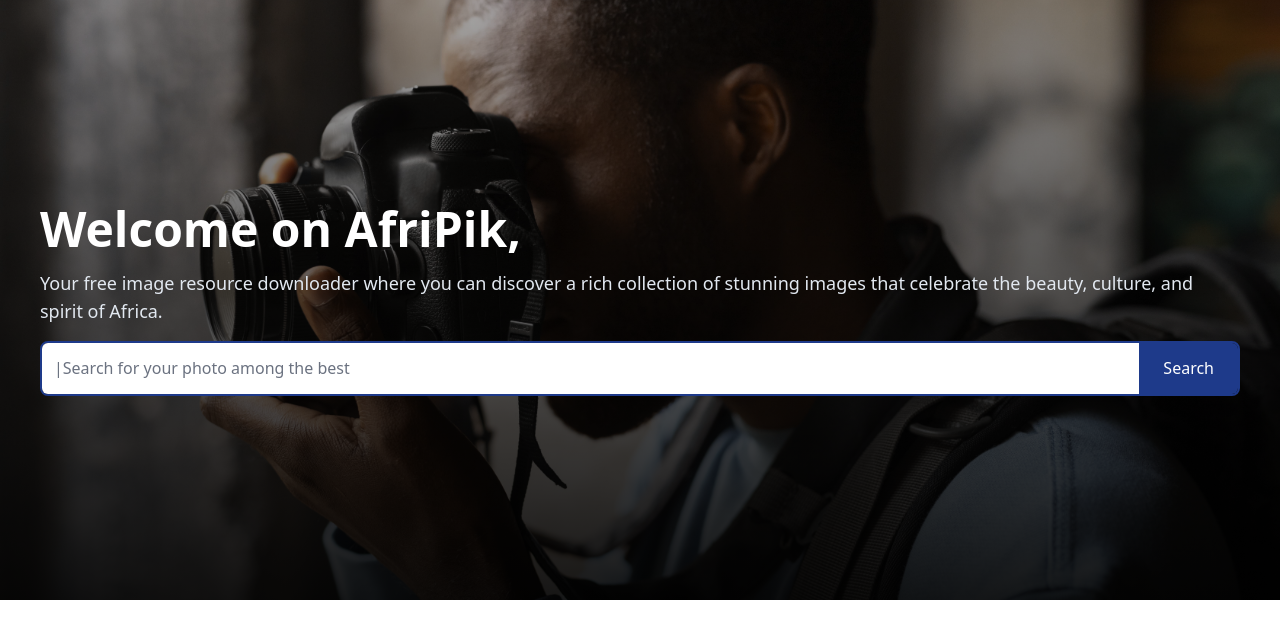
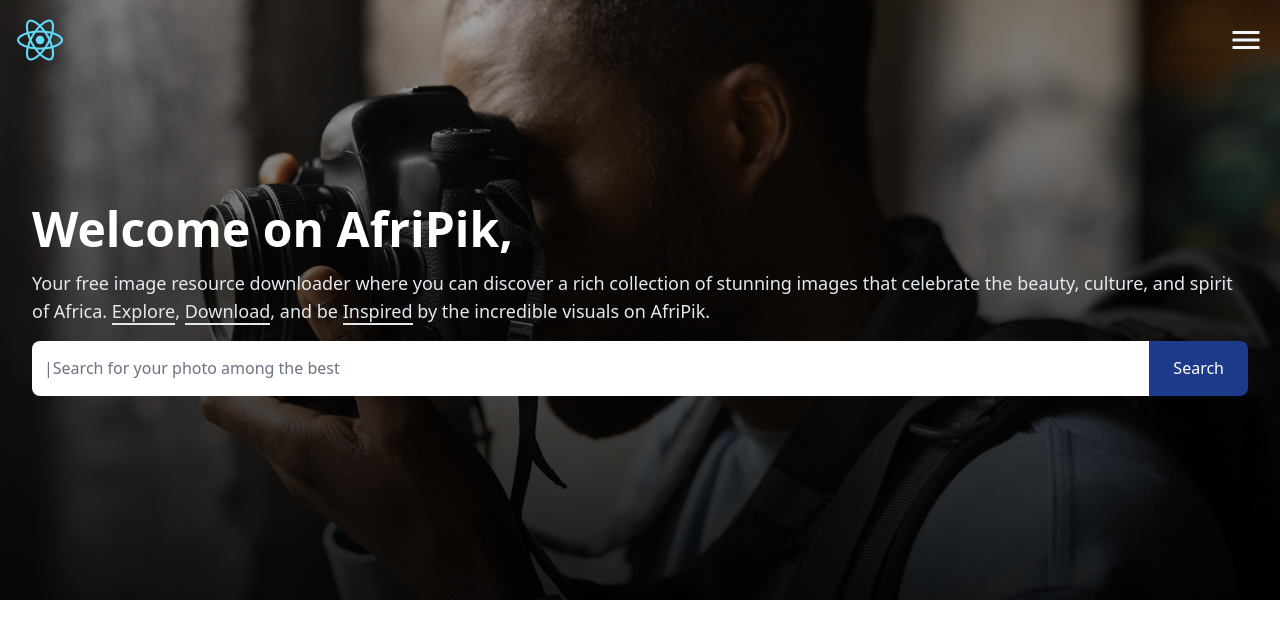
Before and after one commit to Noumbissi16/ReactJS-Playground, a React (Create React App) app: page / in a window 1280 px wide. Shown: the top 638 px of the page. Built offline with nearby package versions, Linux system fonts and the light colour scheme; the HTML template or start-up script is replaced by a standard one.

Commit message:
Added Navbar to home page :)

```diff
--- a/src/App.js
+++ b/src/App.js
@@ -2,11 +2,17 @@
 import Home from "./pages/Home";
 import SignUp from "./pages/auth/sign-up";
 import SignIn from "./pages/auth/sign-in";
+import About from "./pages/About";
+import ContactUs from "./pages/ContactUs";
+import Collections from "./pages/Collections";
 
 function App() {
   return (
     <Routes>
       <Route element={<Home />} path="/" />
+      <Route element={<About />} path="/about" />
+      <Route element={<ContactUs />} path="/contact-us" />
+      <Route element={<Collections />} path="/collections" />
       <Route element={<SignIn />} path="/sign-in" />
       <Route element={<SignUp />} path="/sign-up" />
       <Route element={<h1>Not found</h1>} path="*" />
--- /dev/null
+++ b/src/components/NavBar.jsx
@@ -0,0 +1,51 @@
+import React, { useState } from "react";
+import { Link } from "react-router-dom";
+import { MdMenu } from "react-icons/md";
+import { navLinks } from "../utils/constants";
+
+const NavBar = () => {
+  const [isNavBarVisible, setIsNavBarVisible] = useState(false);
+  return (
+    <div className="bg-black">
+      <nav className="absolute top-0 text-white p-4 flex  items-center justify-between w-full">
+        <Link to={"/"}>
+          <div className="w-9 h-9 lg:w-12 lg:h-12">
+            <img src="/logo192.png" alt="logo" className="w-full h-full" />
+          </div>
+        </Link>
+        <MdMenu
+          className="w-9 h-9 cursor-pointer text-slate-100"
+          onClick={() => {
+            setIsNavBarVisible(!isNavBarVisible);
+          }}
+        />
+        <div
+          className={`absolute top-14 right-0 w-full transition-all bg-blue-950 py-4  ${
+            !isNavBarVisible && "hidden"
+          }`}
+        >
+          <ul className=" flex justify-between flex-col w-full items-center">
+            {navLinks.map((link) => (
+              <li
+                key={link.href}
+                className="p-1"
+                onClick={() => {
+                  setIsNavBarVisible(!isNavBarVisible);
+                }}
+              >
+                <Link
+                  to={link.href}
+                  className="capitalize hover:text-slate-400 hover:border-b-2 hover:border-b-slate-400"
+                >
+                  {link.text}
+                </Link>
+              </li>
+            ))}
+          </ul>
+        </div>
+      </nav>
+    </div>
+  );
+};
+
+export default NavBar;
--- /dev/null
+++ b/src/components/SearchForm.jsx
@@ -0,0 +1,23 @@
+import React from "react";
+
+const SearchForm = () => {
+  return (
+    <form
+      id="searchForm"
+      className="flex border-2 w-full h-[55px] justify-between rounded-lg overflow-hidden border-none"
+    >
+      <input
+        type="text"
+        name="searchTerm"
+        id="searchTerm"
+        className="border-0  flex-1 focus:ring-white"
+        placeholder="|Search for your photo among the best"
+      />
+      <button className="bg-blue-900 text-white px-6 rounded-none">
+        Search
+      </button>
+    </form>
+  );
+};
+
+export default SearchForm;
--- /dev/null
+++ b/src/pages/About.jsx
@@ -0,0 +1,7 @@
+import React from "react";
+
+const About = () => {
+  return <div>About</div>;
+};
+
+export default About;
--- /dev/null
+++ b/src/pages/Collections.jsx
@@ -0,0 +1,7 @@
+import React from "react";
+
+const Collections = () => {
+  return <div>Collections</div>;
+};
+
+export default Collections;
--- /dev/null
+++ b/src/pages/ContactUs.jsx
@@ -0,0 +1,7 @@
+import React from "react";
+
+const ContactUs = () => {
+  return <div>ContactUs</div>;
+};
+
+export default ContactUs;
--- a/src/pages/Home.jsx
+++ b/src/pages/Home.jsx
@@ -1,10 +1,13 @@
 import React from "react";
+import NavBar from "../components/NavBar";
+import SearchForm from "../components/SearchForm";
 
 const Home = () => {
   return (
     <>
+      <NavBar />
       <main
-        className="w-full h-[75lvh] bg-cover bg-center p-10 flex flex-col items-start justify-center gap-4"
+        className="w-full h-[75lvh] bg-cover bg-center p-8 flex flex-col items-start justify-center gap-4"
         style={{
           backgroundImage:
             'linear-gradient(rgba(0, 0, 0, 0.35), rgba(0, 0, 0, 0.9)), url("/landing-homepage.jpg")',
@@ -16,24 +19,13 @@
         <p className="text-lg text-slate-200">
           Your free image resource downloader where you can discover a rich
           collection of stunning images that celebrate the beauty, culture, and
-          spirit of Africa.
+          spirit of Africa. <span className="border-b-2">Explore</span>,{" "}
+          <span className="border-b-2 capitalize">download</span>, and be{" "}
+          <span className="border-b-2 capitalize">Inspired</span> by the
+          incredible visuals on AfriPik.
         </p>
 
-        <form
-          id="searchForm"
-          className="flex border-2 w-full h-[55px] justify-between rounded-lg overflow-hidden border-blue-900"
-        >
-          <input
-            type="text"
-            name="searchTerm"
-            id="searchTerm"
-            className="border-0  flex-1 focus:ring-white"
-            placeholder="|Search for your photo among the best"
-          />
-          <button className="bg-blue-900 text-white px-6 rounded-none">
-            Search
-          </button>
-        </form>
+        <SearchForm />
       </main>
     </>
   );
--- /dev/null
+++ b/src/utils/constants.js
@@ -0,0 +1,18 @@
+export const navLinks = [
+  {
+    href: "/",
+    text: "home",
+  },
+  {
+    href: "/about",
+    text: "About",
+  },
+  {
+    href: "/contact-us",
+    text: "Contact Us",
+  },
+  {
+    href: "/collections",
+    text: "Collections",
+  },
+];
```
